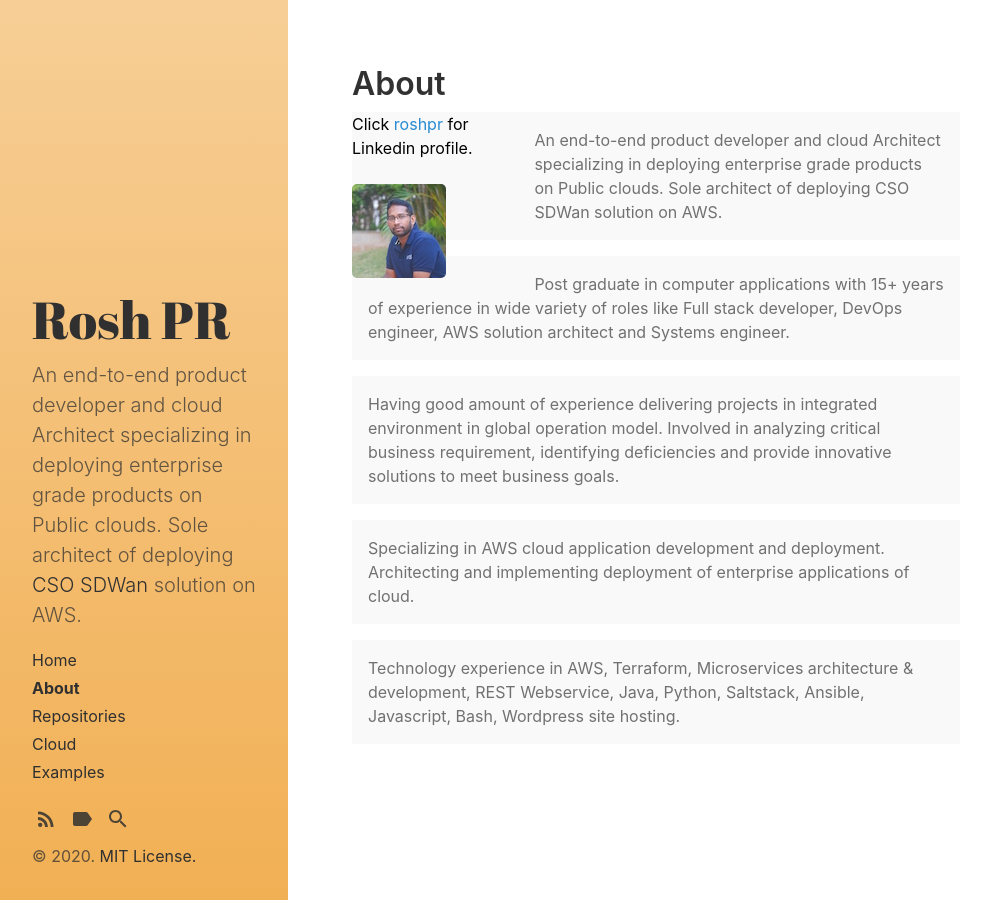
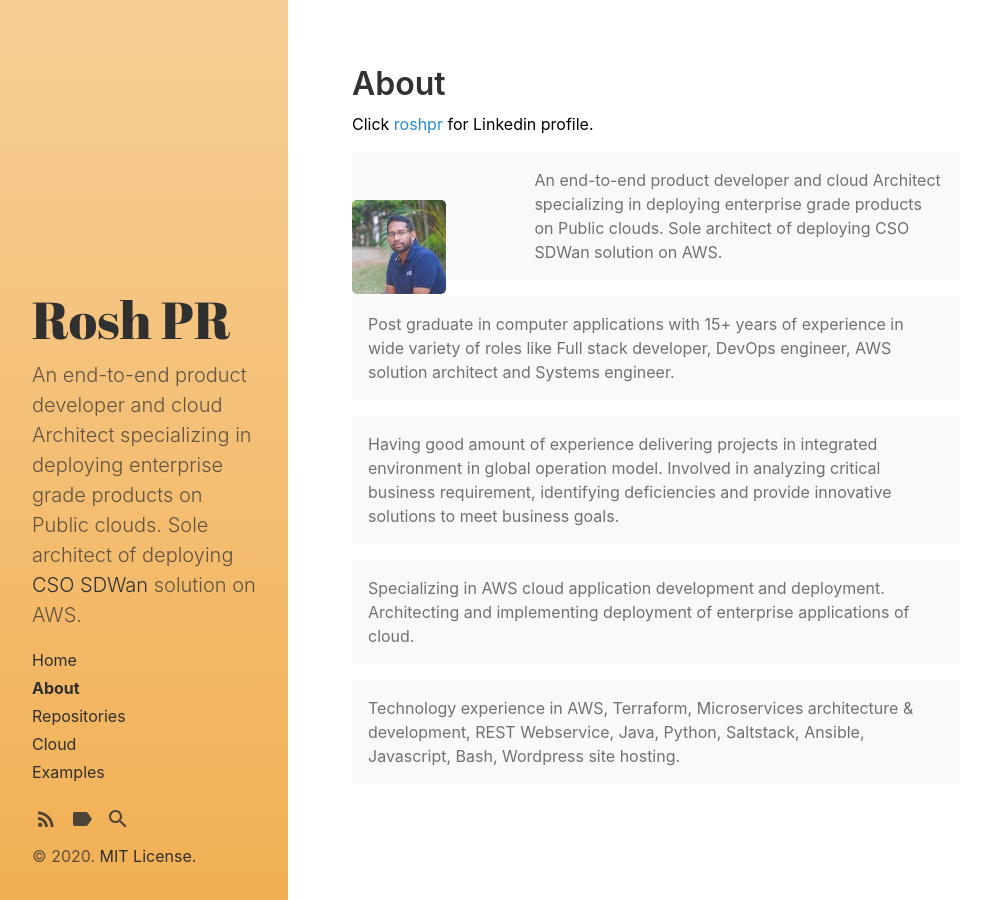
Before and after one commit to roshpr/roshpr.github.com, a Jekyll site: the page built from about.md, in a window 1280 px wide. Shown: the whole page, without its empty margins (0-1006 px from the left). Built offline with Jekyll 4.4.1, drawn with Linux system fonts in a browser that asks for light colours.

```diff
--- a/about.md
+++ b/about.md
@@ -3,9 +3,9 @@ layout: page
 title: About
 sidebar_link: true
 ---
+Click <a href="https://www.linkedin.com/in/roshpr/" target="_blank"> roshpr </a> for Linkedin profile.
 <div>
     <div style="float:left;width: 30%">
-    Click <a href="https://www.linkedin.com/in/roshpr/" target="_blank"> roshpr </a> for Linkedin profile.
     <br><br>
     <img  src="https://github.com/roshpr/roshpr.github.com/blob/master/_images/thump_me.jpeg?raw=true" alt="me">
     </div>
```
